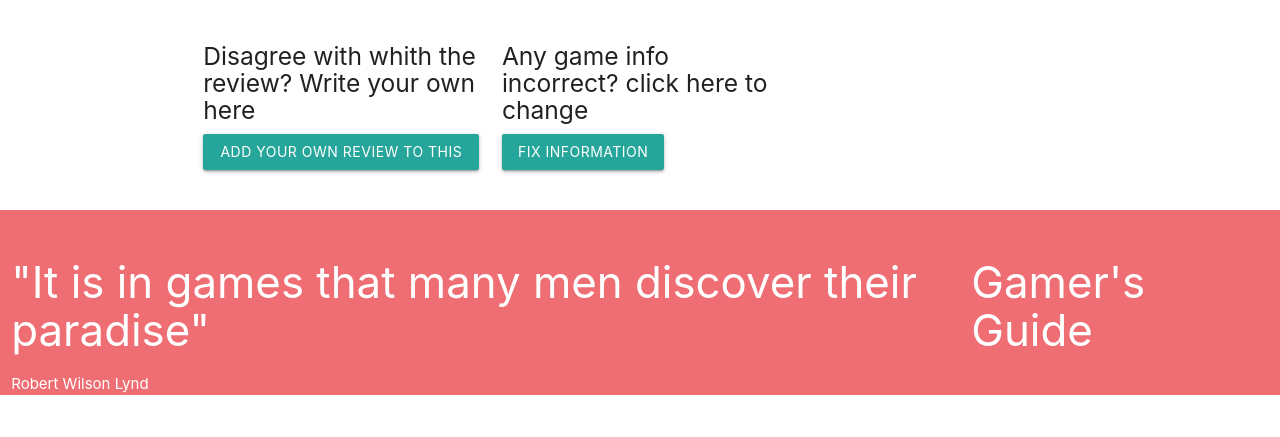
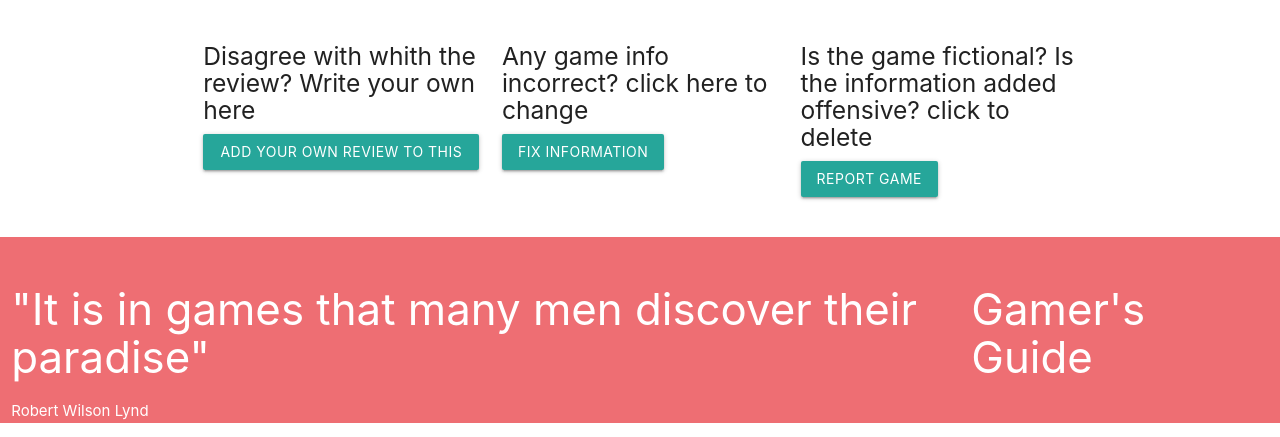
Before and after one commit to beamish3162/Gamer-s-Guide, a Flask app: template templates/game-page.html in a window 1280 px wide. Shown: the part 306-743 px from the top of the page. Run offline with Flask 2, Linux system fonts and the light colour scheme; the template is opened without the code that fills it, so the values that code supplies are empty; some libraries are stand-ins or nearby versions.

Commit message:
fixed update but still have a few bugs, added a delete button

```diff
--- a/app.py
+++ b/app.py
@@ -95,23 +95,28 @@ def edit_game(game_id):
 
 @app.route("/update_game/<game_id>", methods=["POST"])
 def update_game(game_id):
-    game = mongo.db.games.find_one({"_id": ObjectId(game_id)})
+    games = mongo.db.games
+    games.update( {'_id': ObjectId(game_id)},
+    {
+        'name':request.form.get('name'),
+        'console_type':request.form.get('console_type'),
+        'genre_type': request.form.get('genre_type'),
+        'image': request.form.get('image')
+    })
+    return redirect(url_for("list_games"))
 
-    name = request.form['name']
-    console_type = request.form['console_type']
-    genre_type = request.form['genre_type']
-    image = request.form['image']
 
-    game.update(
-        {"$set": {
-            'name': name,
-            'console_type': console_type,
-            'genre_type': genre_type,
-            'image': image
-            }}
-    )
+@app.route('/delete_game/<game_id>')
+def delete_game(game_id):
+    game = mongo.db.games.remove({'_id': ObjectId(game_id)})
+    return redirect(url_for('list_games'))
 
-    return redirect(url_for("list_games"))
+
+
+
+@app.route("/filter_console")
+def filter_console():
+    return render_template("filterconsole.html")
 
 
 if __name__ == "__main__":
--- /dev/null
+++ b/templates/filterconsole.html
@@ -0,0 +1,5 @@
+{% extends 'base.html'%} {% block content %}
+
+
+
+{% endblock %}
--- a/templates/game-page.html
+++ b/templates/game-page.html
@@ -29,6 +29,10 @@
                     <h5>Any game info incorrect? click here to change</h5>
                     <a href="{{url_for('edit_game', game_id=game._id)}}" class="btn waves-effect waves-light">Fix information</a>
                 </div>
+                <div class="col s4">
+                    <h5>Is the game fictional? Is the information added offensive? click to delete</h5>
+                    <a href="{{url_for('delete_game', game_id=game._id)}}" class="btn waves-effect waves-light">Report game</a>
+                </div>
             </div>
         </div>
 
```
Also changed, not shown: templates/editgame.html (+4 -4 lines), templates/index.html (+21 -0 lines).
